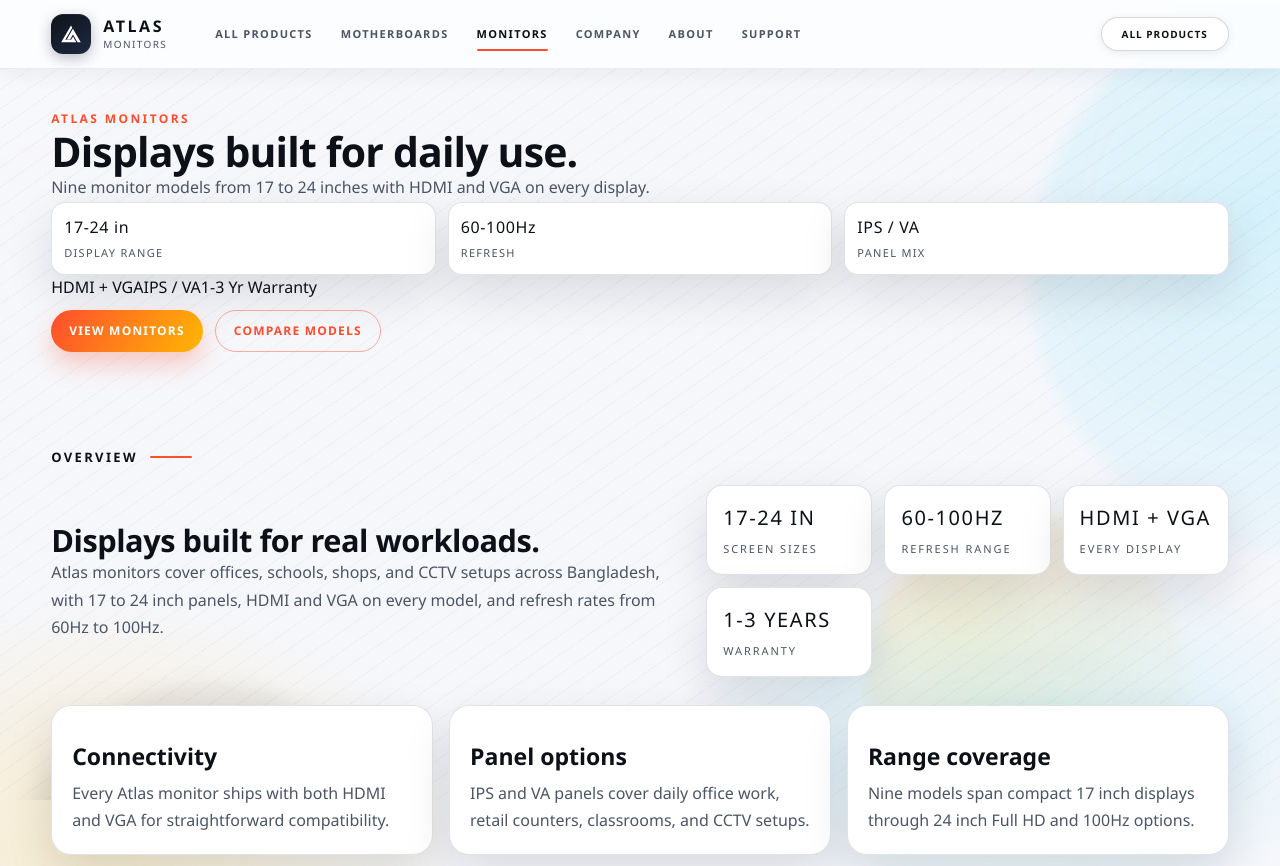
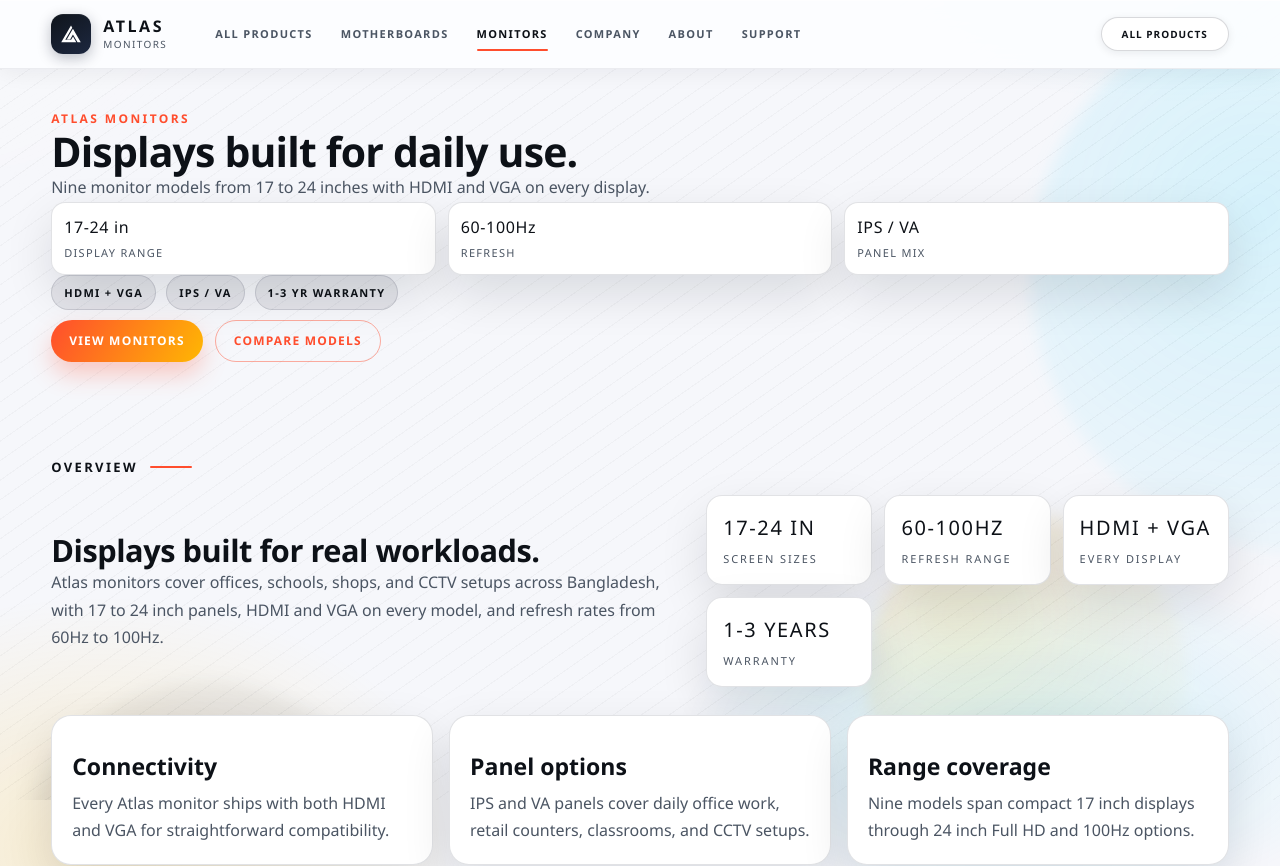
Before and after one commit to abcomputeruser-droid/atlasnextjs1, a Next.js app: page /monitors in a window 1280 px wide. Shown: the top 866 px of the page. Built offline with nearby package versions, Linux system fonts and the light colour scheme; no server answers.

Commit message:
Fix motherboard hero badge display

```diff
--- a/public/motherboard.json
+++ b/public/motherboard.json
@@ -38,9 +38,7 @@
                                }
                            ],
                  "badges":  [
-                                "ATX",
-                                "Micro-ATX",
-                                "M.2 NVMe"
+                                "Micro-ATX"
                             ]
              },
     "overview":  {
--- a/styles.css
+++ b/styles.css
@@ -661,6 +661,27 @@
   color: var(--ink-soft);
 }
 
+.hero-badges {
+  display: flex;
+  flex-wrap: wrap;
+  gap: 10px;
+}
+
+.hero-badge {
+  display: inline-flex;
+  align-items: center;
+  justify-content: center;
+  padding: 8px 12px;
+  border-radius: 999px;
+  background: rgba(15, 23, 42, 0.08);
+  border: 1px solid var(--border);
+  color: var(--ink);
+  font-size: 11px;
+  font-weight: 600;
+  text-transform: uppercase;
+  letter-spacing: 0.12em;
+}
+
 .hero-actions {
   display: flex;
   flex-wrap: wrap;
```
